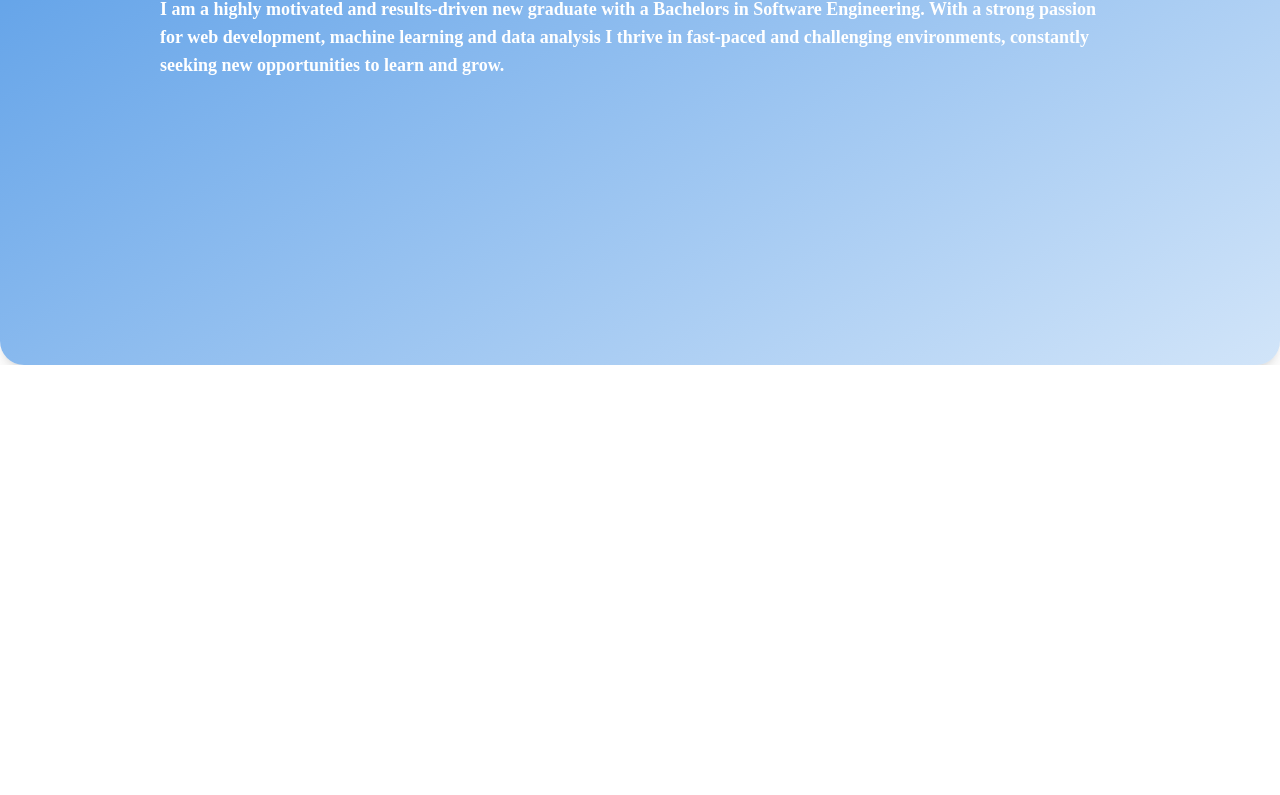
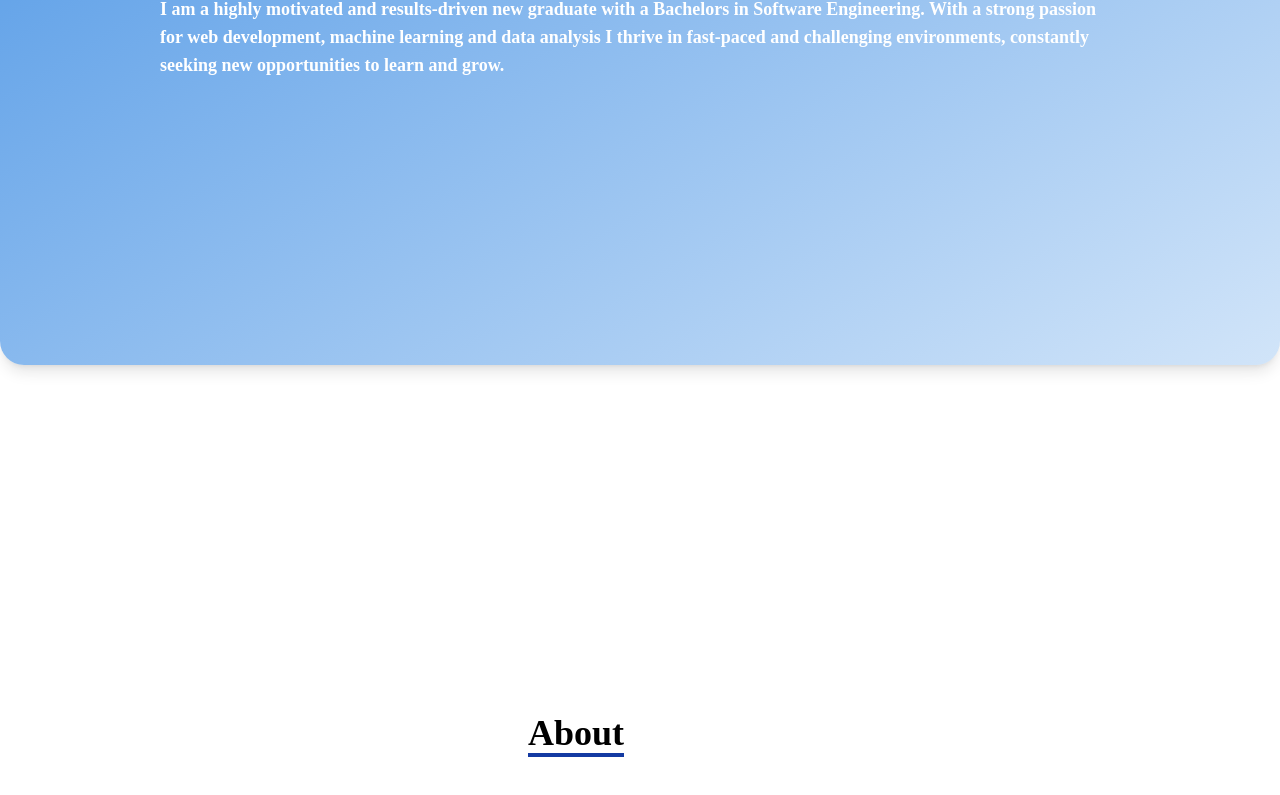
Before and after one commit to xyronic15/Portfolio, a React (Create React App) app in the folder xyron-brual/: page / in a window 1280 px wide. Shown: the part 435-1230 px from the top of the page. Before the commit the page ends 800 px from the top, so only its background shows below. Built offline with nearby package versions, Linux system fonts and the light colour scheme.

Commit message:
Started about page
- Added About component to App.js
- Started key structure of the about section

```diff
--- a/xyron-brual/src/App.js
+++ b/xyron-brual/src/App.js
@@ -1,12 +1,13 @@
 // import logo from './logo.svg';
 // import './index.css';
-import { Home, Navbar } from './components';
+import { About, Home, Navbar } from './components';
 
 function App() {
   return (
     <div className="App">
       <Navbar />
       <Home />
+      <About />
     </div>
   );
 }
--- a/xyron-brual/src/components/About.jsx
+++ b/xyron-brual/src/components/About.jsx
@@ -1,7 +1,19 @@
-import React from 'react'
+import React from "react";
 
 export const About = () => {
   return (
-    <div>About</div>
-  )
-}
+    <div name="About" className="w-full h-screen">
+      <div className="flex flex-col justify-center items-center w-full h-full">
+        <div className="max-w-screen-lg  w-full grid grid-cols-2 gap-8">
+          <div className="sm:text-right pb-8 pl-4">
+            <p className="text-4xl font-bold inline border-b-4 border-[#143aa2]">About</p>
+          </div>
+          <div></div>
+          <div className="">
+
+          </div>
+        </div>
+      </div>
+    </div>
+  );
+};
```
